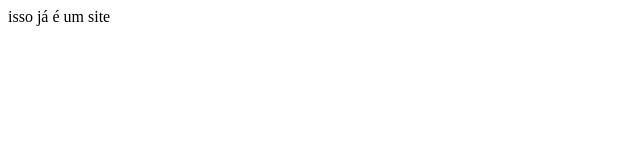
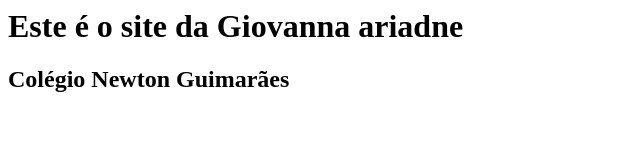
Before and after one commit to diegodio2712/1maGiovanaPCsite2, a plain HTML site: page index.html in a window 1280 px wide. Shown: the whole page, without its empty margins (0-640 px from the left). Drawn offline with Linux system fonts and the light colour scheme.

Commit message:
primeira alteracao

```diff
--- a/index.html
+++ b/index.html
@@ -1 +1,2 @@
-isso já é um site
+<h1>Este é o site da Giovanna ariadne</h1>
+<h2>Colégio Newton Guimarães</h2>
```
